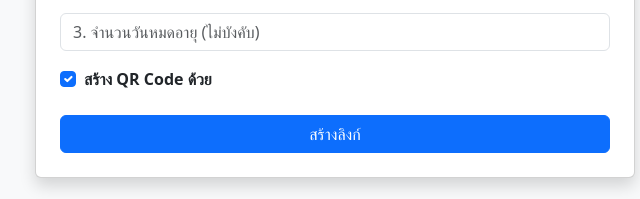
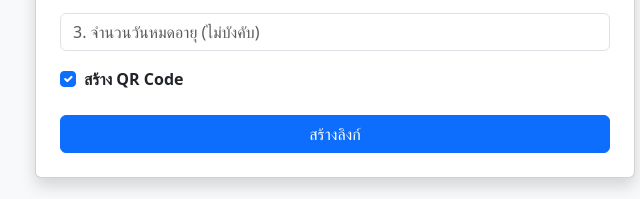
Before and after one commit to tapanawongchandee/ems-erawan, a website: page public/index.html in a window 1280 px wide. Shown: the part 226-425 px from the top of the page, 305-945 px from the left. Drawn offline with nearby package versions, Linux system fonts and the light colour scheme.

Commit message:
Update index.html

```diff
--- a/public/index.html
+++ b/public/index.html
@@ -19,7 +19,7 @@
                 <div class="form-check mb-4">
                     <input class="form-check-input" type="checkbox" id="generateQr" checked>
                     <label class="form-check-label fw-bold" for="generateQr">
-                        สร้าง QR Code ด้วย
+                        สร้าง QR Code
                     </label>
                 </div>
 
```
